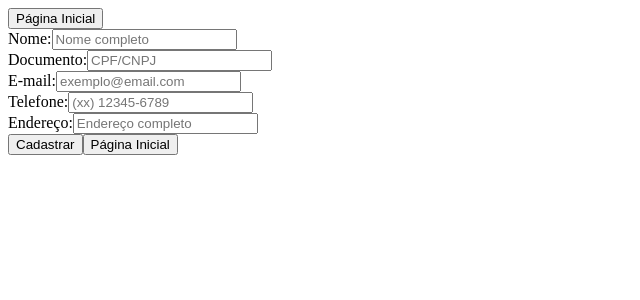
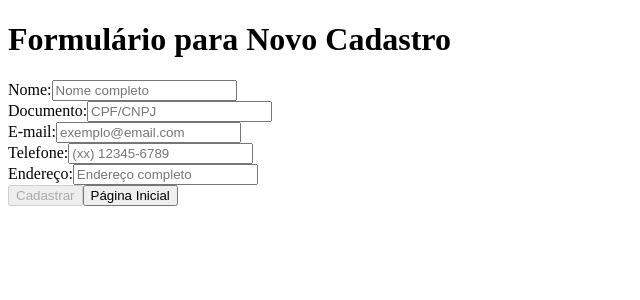
Before and after one commit to klaynmolina/ProjetoMXM, an Angular app in the folder FrontEnd/FrontEnd_CadastroPessoa_MXM/: page /cadastro in a window 1280 px wide. Shown: the top 300 px of the page, without its empty margins (0-640 px from the left). Built offline with nearby package versions, Linux system fonts and the light colour scheme.

Commit message:
Integração e finalização do componente formulário na página de Cadastro

```diff
--- a/FrontEnd/FrontEnd_CadastroPessoa_MXM/src/app/Components/formulario/formulario.component.html
+++ b/FrontEnd/FrontEnd_CadastroPessoa_MXM/src/app/Components/formulario/formulario.component.html
@@ -1,3 +1,4 @@
+<h1>{{btnTitulo}}</h1>
 <form [formGroup]="formularioCadastro" (ngSubmit)="cadastrar()">
     <div class="formulario-cadastro">
         <label for="nome">Nome:</label>
@@ -20,7 +21,7 @@
         <input type="text" formControlName="endereco" placeholder="Endereço completo" required>
     </div>
     <div class="btn-cadastrar">
-        <button type="submit">Cadastrar</button>
+        <button type="submit" [disabled]="!formularioCadastro.valid">{{btnFuncao}}</button>
         <button routerLink="/home">Página Inicial</button>
     </div>
 </form>
--- a/FrontEnd/FrontEnd_CadastroPessoa_MXM/src/app/Components/formulario/formulario.component.ts
+++ b/FrontEnd/FrontEnd_CadastroPessoa_MXM/src/app/Components/formulario/formulario.component.ts
@@ -1,5 +1,5 @@
-import { Component, EventEmitter, OnInit, Output } from '@angular/core';
-import { FormControl, FormGroup } from '@angular/forms';
+import { Component, EventEmitter, Input, OnInit, Output } from '@angular/core';
+import { FormControl, FormGroup, Validators } from '@angular/forms';
 import { Pessoa } from 'src/app/Models/Pessoa';
 
 @Component({
@@ -10,6 +10,8 @@ import { Pessoa } from 'src/app/Models/Pessoa';
 export class FormularioComponent implements OnInit {
 
   @Output() onSubmit = new EventEmitter<Pessoa>();
+  @Input() btnFuncao!: string;
+  @Input() btnTitulo!: string;
 
   formularioCadastro!: FormGroup;
 
@@ -17,11 +19,11 @@ export class FormularioComponent implements OnInit {
   ngOnInit(): void {
     this.formularioCadastro = new FormGroup({
       id: new FormControl(0),
-      nome: new FormControl(''),
-      documento: new FormControl(''),
-      email: new FormControl(''),
-      telefone: new FormControl(''),
-      endereco: new FormControl(''),
+      nome: new FormControl('', [Validators.required]),
+      documento: new FormControl('', [Validators.required]),
+      email: new FormControl('', [Validators.required]),
+      telefone: new FormControl('', [Validators.required]),
+      endereco: new FormControl('', [Validators.required]),
       statusCadastro: new FormControl(true),
       dataCriacao: new FormControl(new Date()),
       dataAlteracao: new FormControl(new Date()),
--- a/FrontEnd/FrontEnd_CadastroPessoa_MXM/src/app/Pages/cadastro/cadastro.component.html
+++ b/FrontEnd/FrontEnd_CadastroPessoa_MXM/src/app/Pages/cadastro/cadastro.component.html
@@ -1,2 +1 @@
-<button routerLink="/home">Página Inicial</button>
-<app-formulario (onSubmit)="cadastrarPessoa($event)"></app-formulario>
+<app-formulario [btnFuncao]="btnFuncao" [btnTitulo]="btnTitulo" (onSubmit)="cadastrarPessoa($event)"></app-formulario>
--- a/FrontEnd/FrontEnd_CadastroPessoa_MXM/src/app/Pages/cadastro/cadastro.component.ts
+++ b/FrontEnd/FrontEnd_CadastroPessoa_MXM/src/app/Pages/cadastro/cadastro.component.ts
@@ -1,5 +1,7 @@
 import { Component } from '@angular/core';
+import { Router } from '@angular/router';
 import { Pessoa } from 'src/app/Models/Pessoa';
+import { PessoaService } from 'src/app/Services/pessoa.service';
 
 @Component({
   selector: 'app-cadastro',
@@ -7,9 +9,13 @@ import { Pessoa } from 'src/app/Models/Pessoa';
   styleUrls: ['./cadastro.component.css']
 })
 export class CadastroComponent {
-
+  public btnFuncao = "Cadastrar";
+  public btnTitulo = "Formulário para Novo Cadastro";
+  constructor(private pessoaService: PessoaService, private router: Router) { }
   cadastrarPessoa(pessoa: Pessoa) {
-
+    this.pessoaService.CreatePessoa(pessoa).subscribe(() => {
+      alert("Cadastrado realizado com Sucesso!");
+      this.router.navigate(['/home']);
+    })
   }
-
 }
--- a/FrontEnd/FrontEnd_CadastroPessoa_MXM/src/app/Services/pessoa.service.ts
+++ b/FrontEnd/FrontEnd_CadastroPessoa_MXM/src/app/Services/pessoa.service.ts
@@ -10,7 +10,6 @@ import { Response } from '../Models/Response';
   providedIn: 'root'
 })
 export class PessoaService {
-
   private urlAPIDevelopment = `${environmentDevelopment.API_URL}/Pessoa`
   private urlAPI = `${environment.API_URL}/Pessoa`
 
@@ -19,4 +18,8 @@ export class PessoaService {
   GetPessoas() : Observable<Response<Pessoa[]>> {
     return this.http.get<Response<Pessoa[]>>(this.urlAPI+"/listarTodos");
   }
+
+  CreatePessoa(pessoa: Pessoa) : Observable<Response<Pessoa>> {
+    return this.http.post<Response<Pessoa>>(this.urlAPI+"/criarCadastro", pessoa);
+  }
 }
```
